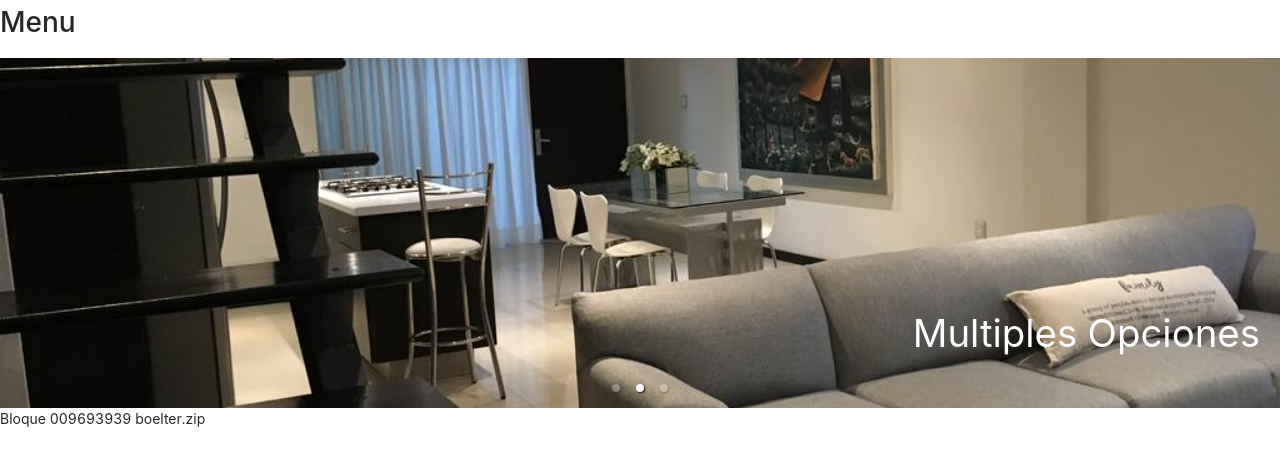
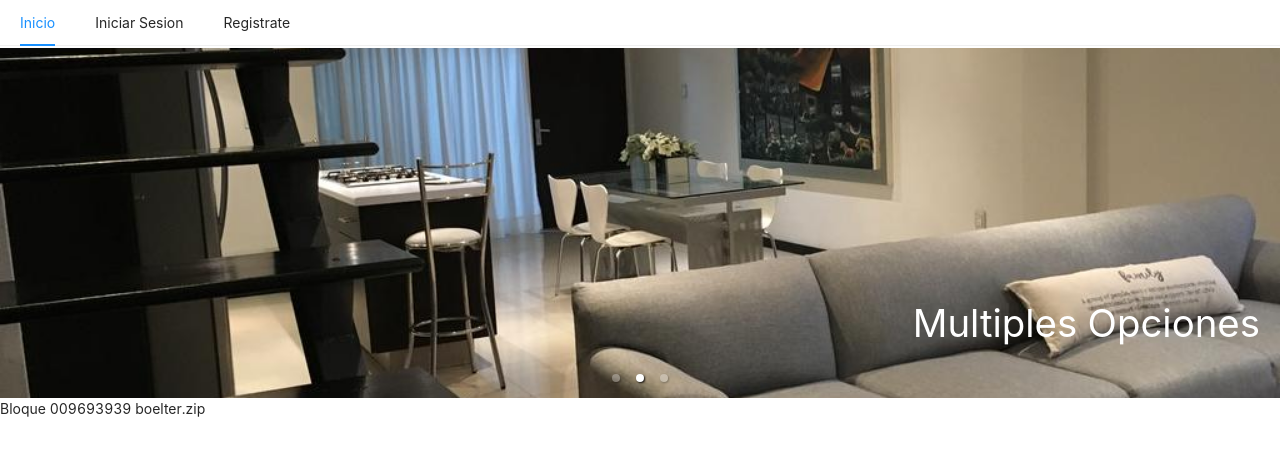
Before and after one commit to pabloluceroschneider/co-alquilando-frontend, a React (Create React App) app: page / in a window 1280 px wide. Shown: the top 466 px of the page. Built offline with nearby package versions, Linux system fonts and the light colour scheme.

Commit message:
Menu agregado

```diff
--- /dev/null
+++ b/src/components/menu/index.css
@@ -0,0 +1,4 @@
+.ant-menu {
+    text-align: center !important;
+    margin-bottom: -12px;
+}
--- /dev/null
+++ b/src/components/menu/index.js
@@ -0,0 +1,51 @@
+import React from 'react';
+import 'antd/dist/antd.css';
+import { Menu } from 'antd';
+import './index.css'
+const { SubMenu } = Menu;
+
+class App extends React.Component {
+  state = {
+    current: 'mail',
+  };
+
+  handleClick = e => {
+    console.log('click ', e);
+    this.setState({ current: e.key });
+  };
+
+  render() {
+    const { current } = this.state;
+    return (
+      <Menu onClick={this.handleClick} selectedKeys={[current]} mode="horizontal">
+        <Menu.Item key="Inicio">
+        <a href="/" target="_blank" rel="noopener noreferrer">
+            Inicio
+          </a>
+        </Menu.Item>
+        <Menu.Item key="login">
+          <a href="/login" target="_blank" rel="noopener noreferrer">
+            Iniciar Sesion
+          </a>
+        </Menu.Item>
+        <Menu.Item key="Sing-in">
+        <a href="/sign-in" target="_blank" rel="noopener noreferrer">
+            Registrate
+          </a>
+        </Menu.Item>
+        {/* <SubMenu title="Navigation Three - Submenu">
+          <Menu.ItemGroup title="Item 1">
+            <Menu.Item key="setting:1">Option 1</Menu.Item>
+            <Menu.Item key="setting:2">Option 2</Menu.Item>
+          </Menu.ItemGroup>
+          <Menu.ItemGroup title="Item 2">
+            <Menu.Item key="setting:3">Option 3</Menu.Item>
+            <Menu.Item key="setting:4">Option 4</Menu.Item>
+          </Menu.ItemGroup>
+        </SubMenu> */}
+      </Menu>
+    );
+  }
+}
+
+export default App;
--- a/src/home/index.js
+++ b/src/home/index.js
@@ -4,6 +4,7 @@ import Carrousel from '../components/reusable/carrousel/index'
 import image1 from '../components/assets/images/Home/1.jpg'
 import image2 from '../components/assets/images/Home/2.jpg'
 import image3 from '../components/assets/images/Home/3.jpeg'
+import Menu from '../components/menu/index'
 
 const Home = () => {
    console.log("asd",image1)
@@ -11,7 +12,9 @@ const Home = () => {
         <div>
             <head>Head</head>
 
-            <h1>Menu</h1>
+            <h1>
+                {/* <Menu></Menu> */}
+            </h1>
 
             <div>
                 <div >
--- a/src/routes/index.js
+++ b/src/routes/index.js
@@ -2,10 +2,12 @@ import React from 'react';
 import { BrowserRouter as Router, Switch, Route } from 'react-router-dom';
 import SignIn from './signIn'
 import Home from '../home/index'
+import Menu from '../components/menu/index'
 
 const Routes = props => {
 	return (
 		<Router>
+			 <Menu></Menu>
 			<Switch>
 				<Route exact path="/" component={Home}></Route>
 				<Route path="/sign-in" exact component={SignIn} />
```
